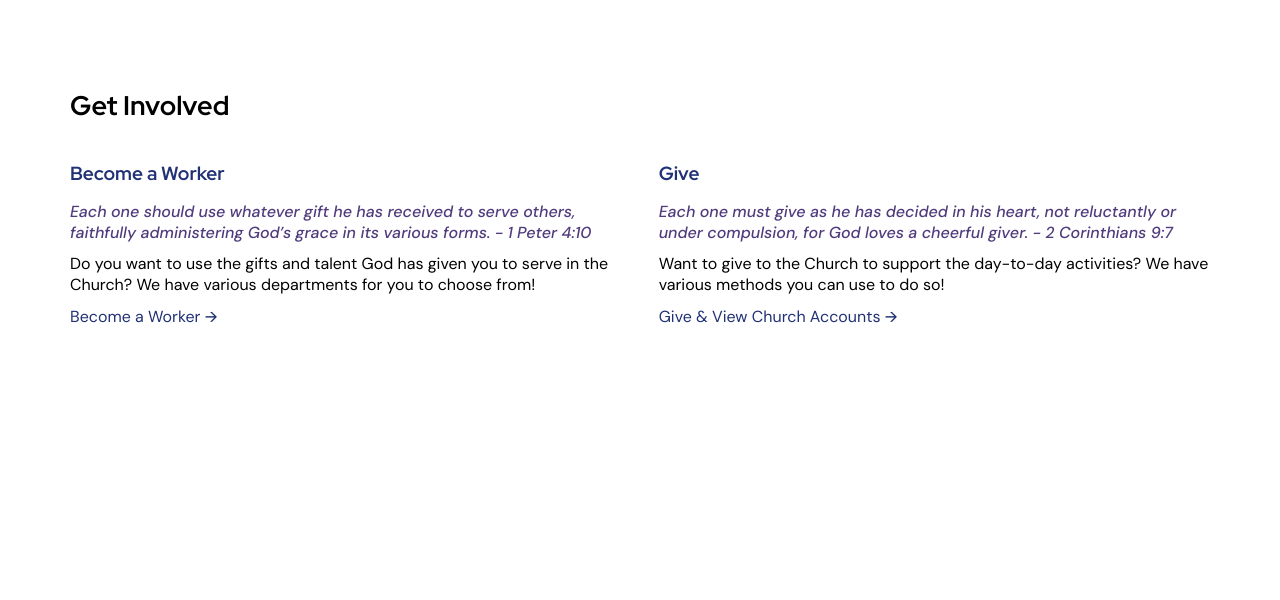
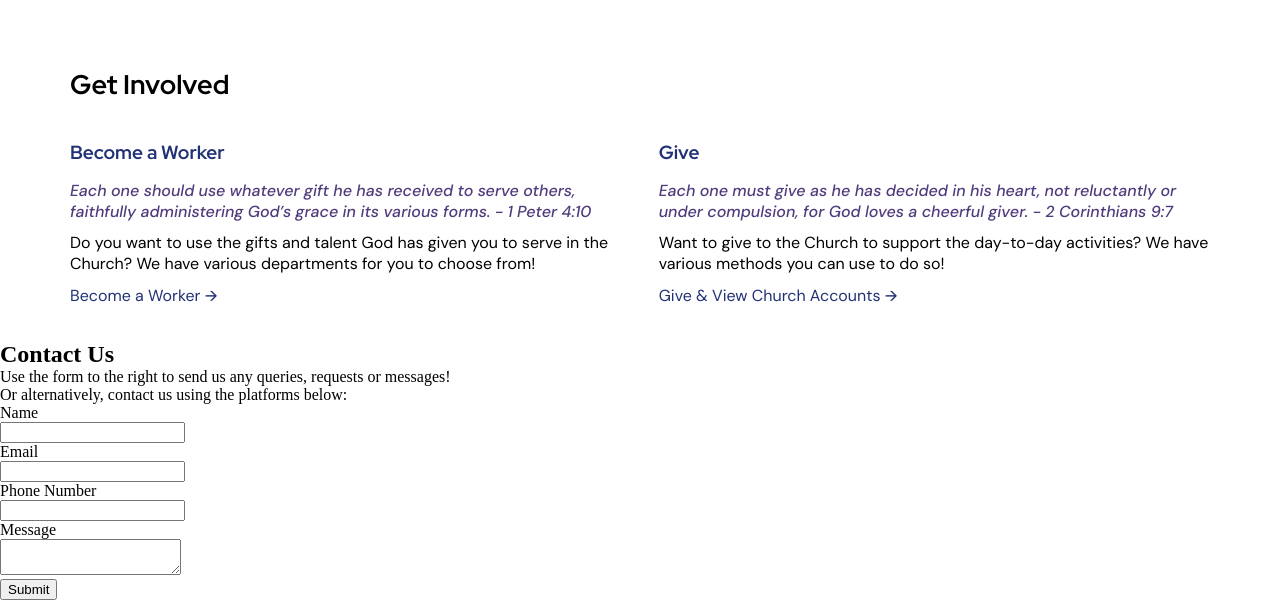
Before and after one commit to githubfan/rccgtcon, a plain HTML site: page index.html in a window 1280 px wide. Shown: the part 2158-2758 px from the top of the page. Before the commit the page ends 2520 px from the top, so only its background shows below. Drawn offline with Linux system fonts and the light colour scheme.

Commit message:
Update index.html

```diff
--- a/index.html
+++ b/index.html
@@ -5,6 +5,7 @@
     <meta charset="UTF-8">
     <meta http-equiv="X-UA-Compatible" content="IE=edge">
     <meta name="viewport" content="width=device-width, initial-scale=1.0">
+    <link rel="shortcut icon" href="rccglogo.png" type="image/x-icon">
     <link rel="stylesheet" href="style.css">
     <title>RCCG TCON</title>
 </head>
@@ -14,8 +15,9 @@
         <div class="nav">
             <input type="checkbox" id="nav-check">
             <div class="nav-header">
+                <img src="rccglogo.png" alt="" width="40px" style="padding: 10px;">
                 <div class="nav-title" style="margin-top: 2.5px;">
-                    The Chapel Outreach Norwich
+              RCCG The Chapel Outreach Norwich
                 </div>
             </div>
             <div class="nav-btn">
@@ -47,7 +49,7 @@
         <div class="cards">
             <div class="card c1">
                 <h3>Sunday Service</h3>
-                <p>Join our Sunday Service, where we worship, pray and learn together weekly.</p>
+                <p>Join our Sunday Service, where we worship, pray and learn together.</p>
                 <br>
                 <p>Starts at 1PM.</p>
                 <button>More Info</button>
@@ -128,6 +130,49 @@
         </div>
     </div>
     </div>
+
+    <div class="contact">
+        <div class="con-items">
+        <div class="contact-text">
+            <h2 class="con-head">Contact Us</h2>
+        <p>Use the form to the right to send us any queries, requests or messages!</p>
+        <p>Or alternatively, contact us using the platforms below:</p>
+        </div>
+
+        <form name="contact" method="POST" data-netlify="true">
+              <label>Name</label><br> <input type="text" name="name" />
+              <br>
+              <label>Email</label><br> <input type="email" name="email" />
+              <br>
+              <label>Phone Number </label><br> <input type="email" name="number" />
+              <br>
+              <label>Message </label><br> <textarea name="message"></textarea>
+              <br>
+              <button type="submit">Submit</button>
+
+            </p>
+          </form>
+    </div>
+    </div>
+    <footer>
+
+
+    </footer>
+
+    <!-- Start of Woopra Code -->
+<script>
+    !function(){var t,o,c,e=window,n=document,r=arguments,a="script",i=["call","cancelAction","config","identify","push","track","trackClick","trackForm","update","visit"],s=function(){var t,o=this,c=function(t){o[t]=function(){return o._e.push([t].concat(Array.prototype.slice.call(arguments,0))),o}};for(o._e=[],t=0;t<i.length;t++)c(i[t])};for(e.__woo=e.__woo||{},t=0;t<r.length;t++)e.__woo[r[t]]=e[r[t]]=e[r[t]]||new s;(o=n.createElement(a)).async=1,o.src="https://static.woopra.com/js/w.js",(c=n.getElementsByTagName(a)[0]).parentNode.insertBefore(o,c)}("woopra");
+
+    woopra.config({
+      domain: "rccgtcon.com",
+      outgoing_tracking: true,
+      download_tracking: true,
+      click_tracking: true
+    });
+
+    woopra.track();
+  </script>
+  <!-- End of Woopra Code -->
 </body>
 
 </html>
```
